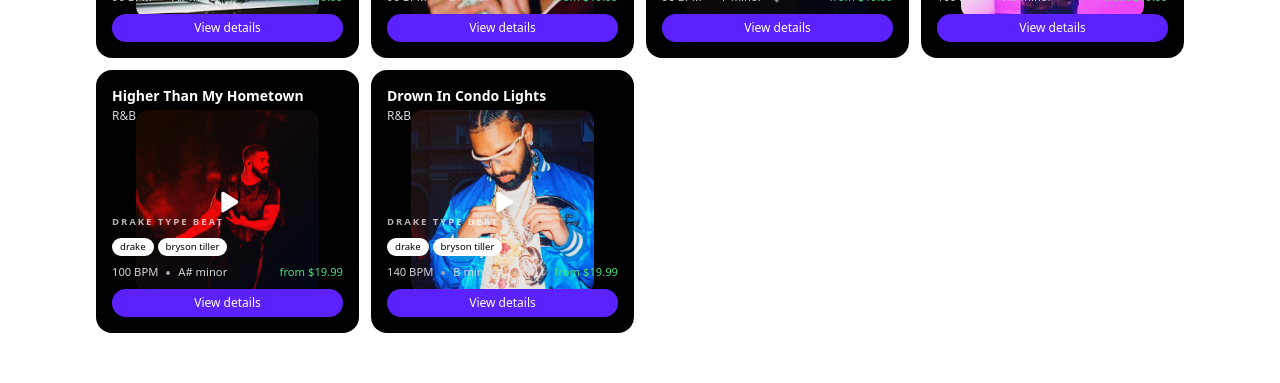
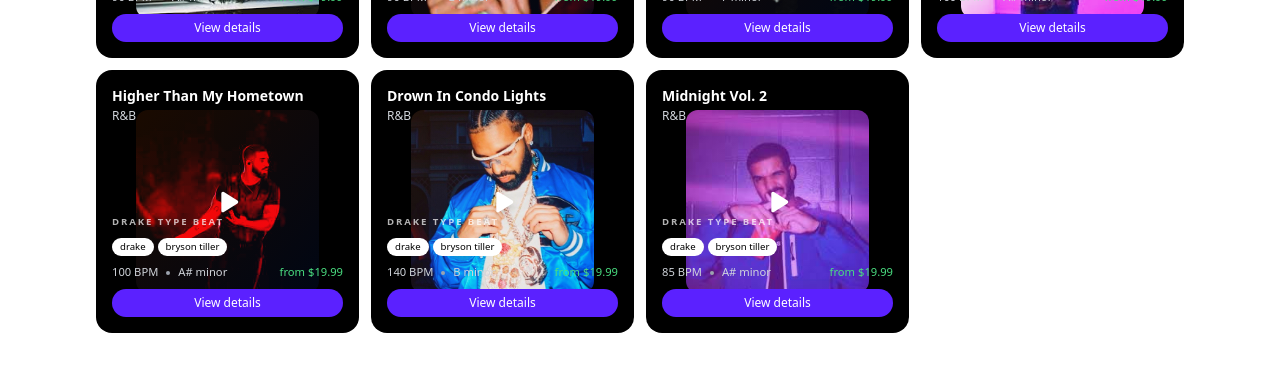
Before and after one commit to logigeirvibesstuff/lana-nova-beats, a Next.js app: page /beats in a window 1280 px wide. Shown: the part 566-949 px from the top of the page. Built offline with nearby package versions, Linux system fonts and the light colour scheme; no server answers.

Commit message:
add Midnight Vol. 2 with exclusive contact CTA

```diff
--- a/app/beats/[slug]/BeatDetailClient.tsx
+++ b/app/beats/[slug]/BeatDetailClient.tsx
@@ -109,9 +109,17 @@ export function BeatDetailClient({ beat }: BeatDetailClientProps) {
                 );
               })}
             </div>
-            <Button className="w-full" size="lg" onClick={handleAddToCart}>
-              Add to cart
-            </Button>
+            {beat.exclusiveContact && selectedLicenseId === "exclusive" ? (
+              <a href={`mailto:${beat.exclusiveContact}`} className="block w-full">
+                <Button className="w-full" size="lg">
+                  Contact us for Exclusive Rights
+                </Button>
+              </a>
+            ) : (
+              <Button className="w-full" size="lg" onClick={handleAddToCart}>
+                Add to cart
+              </Button>
+            )}
             <p className="text-[0.7rem] text-gray-500">
               By purchasing, you agree to the Unleashed Gems license terms
               outlined on the Licenses page.
--- a/data/beats.ts
+++ b/data/beats.ts
@@ -127,6 +127,27 @@ export const beats: Beat[] = [
       exclusive: "https://drive.google.com/drive/folders/18etypFiQLVOYBJ0uBsAykFsC5ViV3fDx"
     }
   }
+  ,{
+    id: "midnight-vol2",
+    slug: "midnight-vol2",
+    title: "Midnight Vol. 2",
+    bpm: 85,
+    key: "A# minor",
+    genre: "R&B",
+    moods: ["rnb", "vibes", "smooth"],
+    coverImage: "/covers/midnight-vol2.jpg",
+    previewUrl: "/audio/midnight-vol2.mp3",
+    defaultPrice: 19.99,
+    tags: ["drake", "bryson tiller"],
+    createdAt: "2026-03-14T00:00:00.000Z",
+    featured: true,
+    exclusiveContact: "loyiibeats@gmail.com",
+    downloadUrls: {
+      basic: "https://drive.google.com/drive/folders/1mA3qIiQQ28tbyw1RPsfxgmfcRC1sTdLC",
+      premium: "https://drive.google.com/drive/folders/1BXGIUR1FScIgWo_fXxcAbZXS4z7Ng2rP",
+      unlimited: "https://drive.google.com/drive/folders/1FmfJ201a8oAqxinBUZ6WUGk1s2weJpEq"
+    }
+  }
 ];
 
 export function getBeatBySlug(slug: string) {
--- a/types/beat.ts
+++ b/types/beat.ts
@@ -24,6 +24,7 @@ export interface Beat {
   tags: string[];
   createdAt: string;
   featured?: boolean;
+  exclusiveContact?: string;
   downloadUrl?: string;
   downloadUrls?: {
     basic?: string;
```
Also changed, not shown: public/covers/midnight-vol2.jpg (added), 1 other file (tests, documents, lock files or other folders).
